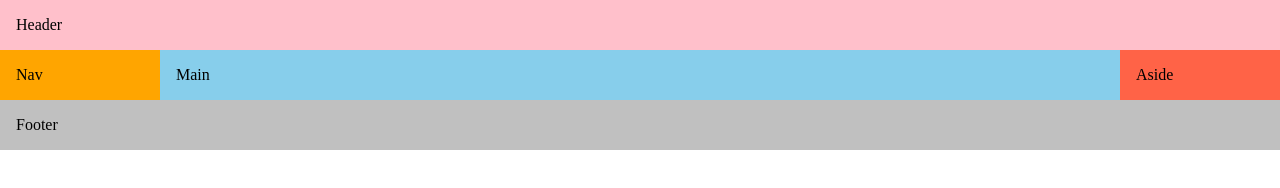
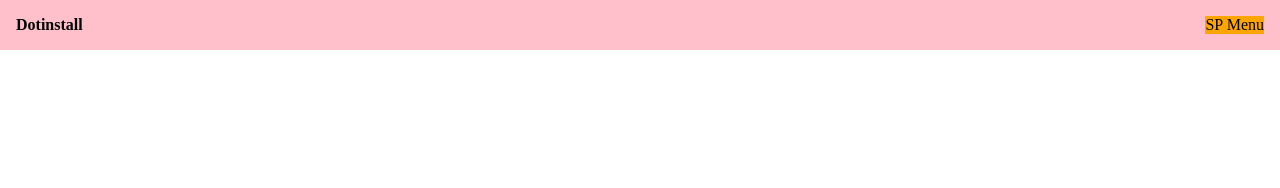
Before and after one commit to gusutaharu/CSS-Media-queries, a plain HTML site: page index.html in a window 1280 px wide. Drawn offline with Linux system fonts and the light colour scheme.

Commit message:
ヘッダーメニューを作ってみよう

```diff
--- a/index.html
+++ b/index.html
@@ -7,12 +7,10 @@
   <link rel="stylesheet" href="style.css">
 </head>
 <body>
-  <header>Header</header>
-  <div class="container">
-    <main>Main</main>
-    <nav>Nav</nav>
-    <aside>Aside</aside>
-  </div>
-  <footer>Footer</footer>
+  <header>
+    <h1>Dotinstall</h1>
+    <nav class="sp-menu">SP Menu</nav>
+    <nav class="pc-menu">PC Menu</nav>
+  </header>
 </body>
 </html>
--- a/style.css
+++ b/style.css
@@ -4,53 +4,33 @@ body {
   margin: 0;
 }
 
-header,
-main,
-nav,
-aside,
-footer {
-  padding:  16px;
-  box-sizing: border-box;
+header {
+  background: pink;
+  padding: 16px;
+  display: flex;
+  justify-content: space-between;
 }
 
-header {
-  background: pink;
-}
-
-main {
-  background: skyblue;
+h1 {
+  margin: 0;
+  font-size: 16px;
 }
 
 nav {
   background: orange;
 }
 
-aside {
-  background: tomato;
+.pc-menu {
   display: none;
 }
 
-footer {
-  background: silver;
-}
-
+/*
 @media (min-width: 600px) {
-  .container {
-    display: flex;
+  .sp-menu {
+    display: none;
   }
 
-  nav {
-    width: 160px;
-    order: -1;
+  .pc-menu {
+    display: block;
   }
-
-  main {
-    flex: 1;
-  }
-
-  aside {
-    display: block;
-    width: 160px;
-  }
-
-}
+} */
```
